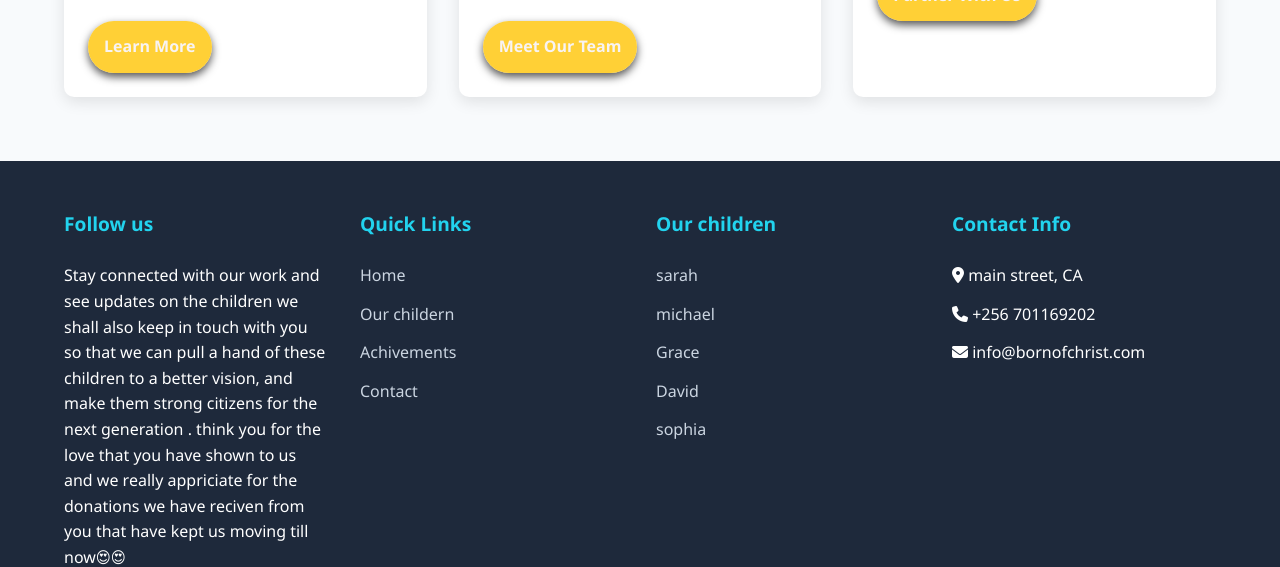
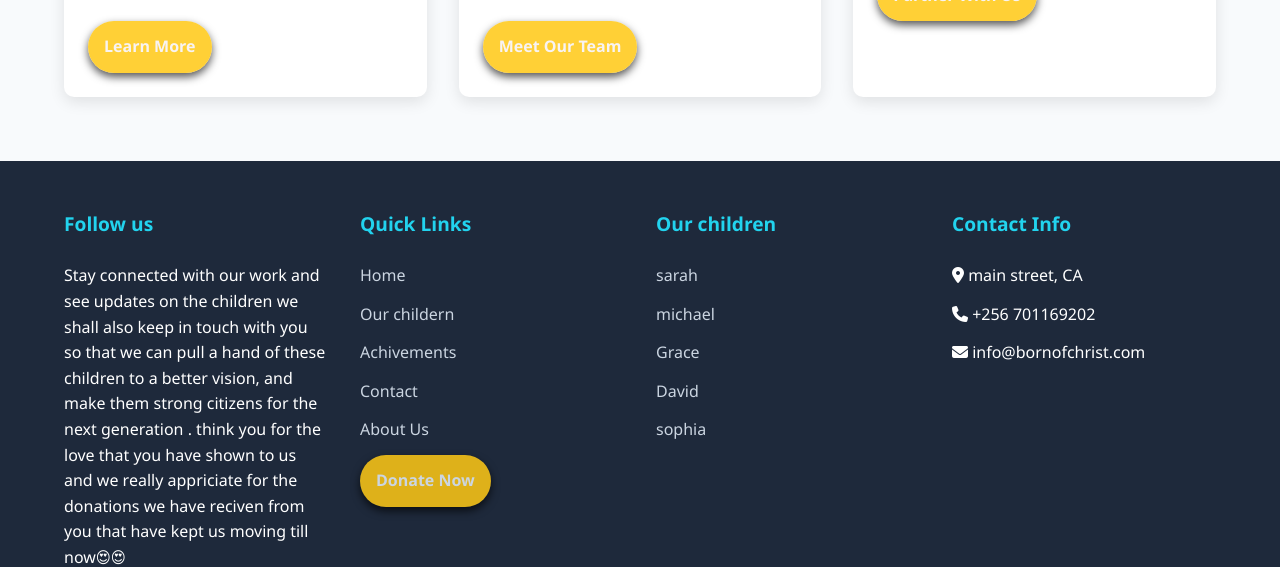
Before and after one commit to tugumef195-alt/Born-of-Christ-children-charity-foundation, a plain HTML site: page born of christ reloaded/index.html in a window 1280 px wide. Shown: the part 1492-2059 px from the top of the page. Drawn offline with Linux system fonts and the light colour scheme.

Commit message:
Update index.html

```diff
--- a/born of christ reloaded/index.html
+++ b/born of christ reloaded/index.html
@@ -1082,6 +1082,8 @@
                         <li><a href="#services" class="nav-link">Our childern</a></li>
                           <li><a href="#portfolio" class="nav-link">Achivements</a></li>
                         <li><a href="#contact" class="nav-link">Contact</a></li>
+                         <li><a href="#about" class="nav-link">About Us</a></li>
+                          <li><a href="link tree/link tree.html" class="btn"  >Donate Now</a></li>
                     </ul>
                 </div>
                 <div class="footer-column">
```
